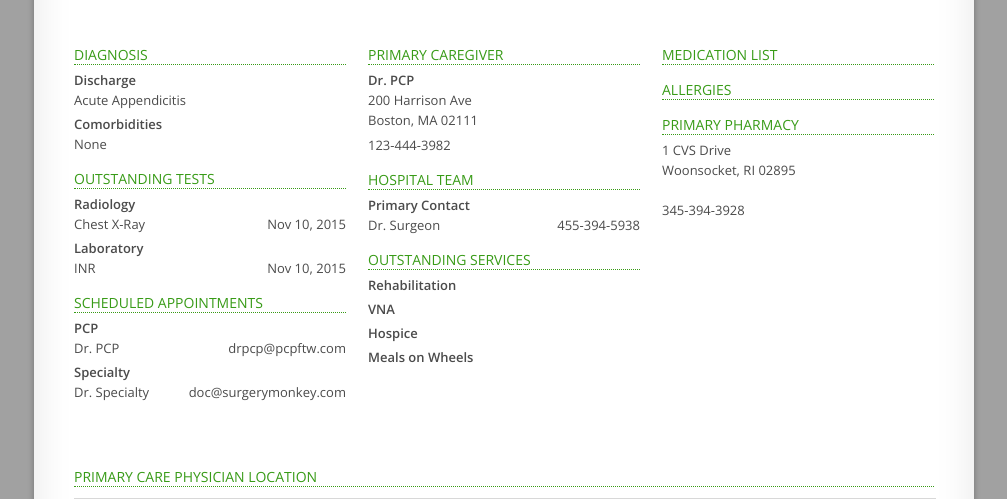
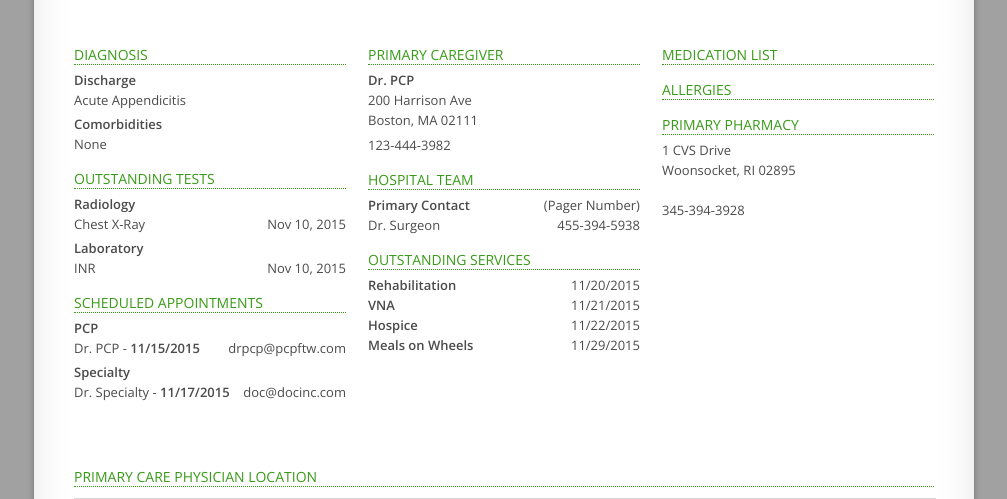
Before and after one commit to MDNukem/hackbwh, a Flask app: template templates/discharge_page.html in a window 1280 px wide. Shown: the part 260-759 px from the top of the page, without its empty margins (136-1143 px from the left). Run offline with Flask 2, Linux system fonts and the light colour scheme; the template is opened without the code that fills it, so the values that code supplies are empty; some libraries are stand-ins or nearby versions.

Commit message:
Updated template and fixed problem if patient' have no medication or allergy entries.

```diff
--- a/templates/discharge_page.html
+++ b/templates/discharge_page.html
@@ -95,9 +95,9 @@
 
 					<h3 class="my-caption">Scheduled Appointments</h3>
 					<h4 class="my-activity">PCP</h4>
-					<h5 class="my-venture">Dr. PCP<span>drpcp@pcpftw.com</span></h5>
+					<h5 class="my-venture">Dr. PCP - <b>11/15/2015</b><span>drpcp@pcpftw.com</span></h5>
 					<h4 class="my-activity">Specialty</h4>
-					<h5 class="my-venture">Dr. Specialty<span>doc@surgerymonkey.com</span></h5>
+					<h5 class="my-venture">Dr. Specialty - <b>11/17/2015</b><span>doc@docinc.com</span></h5>
 				</div>
 
 				<!-- column 2 -->
@@ -110,15 +110,17 @@
 					</p>
 
 					<h3 class="my-caption">Hospital Team</h3>
-					<h4 class="my-activity">Primary Contact</h4>
+					<h5 class="my-venture"><b>Primary Contact</b><span>(Pager Number)</span></h4>
 					<h5 class="my-venture">Dr. Surgeon <span>455-394-5938</span></h5>
 					<p  class="my-specifics">
 
 					<h3 class="my-caption">Outstanding Services</h3>
-					<h4 class="my-activity">Rehabilitation</h4>
-					<h4 class="my-activity">VNA</h4>
-					<h4 class="my-activity">Hospice</h4>
-					<h4 class="my-activity">Meals on Wheels</h4>
+
+					<h5 class="my-venture"><b>Rehabilitation</b><span>11/20/2015</span></h5>
+
+					<h5 class="my-venture"><b>VNA</b><span>11/21/2015</span></h5>
+					<h5 class="my-venture"><b>Hospice</b><span>11/22/2015</span></h5>
+					<h5 class="my-venture"><b>Meals on Wheels</b><span>11/29/2015</span></h5>
 					<p  class="my-specifics">
 
 					</p>
```
Also changed, not shown: patient_data.py (+8 -7 lines).
